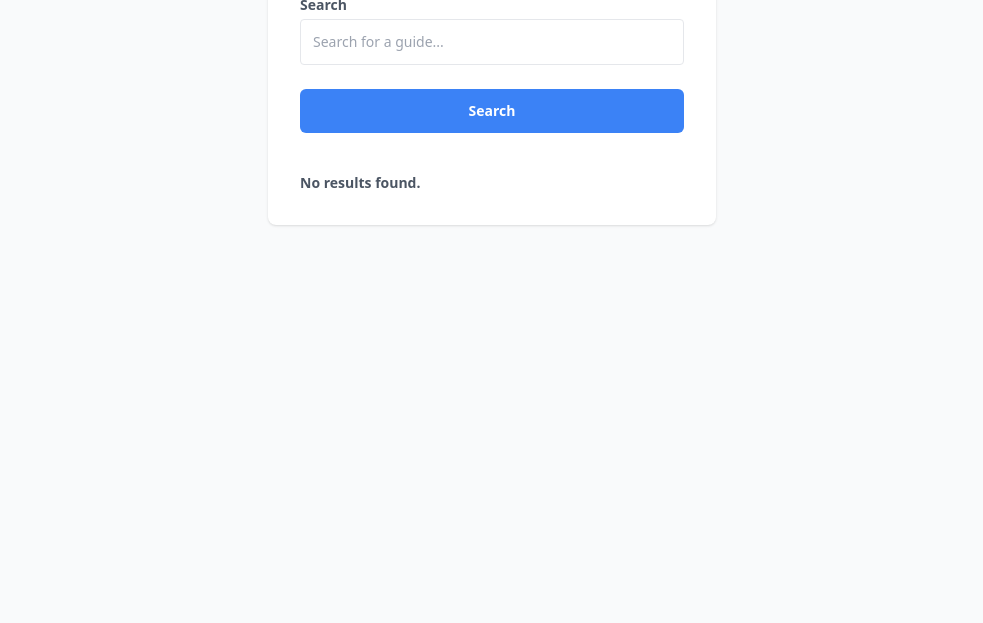
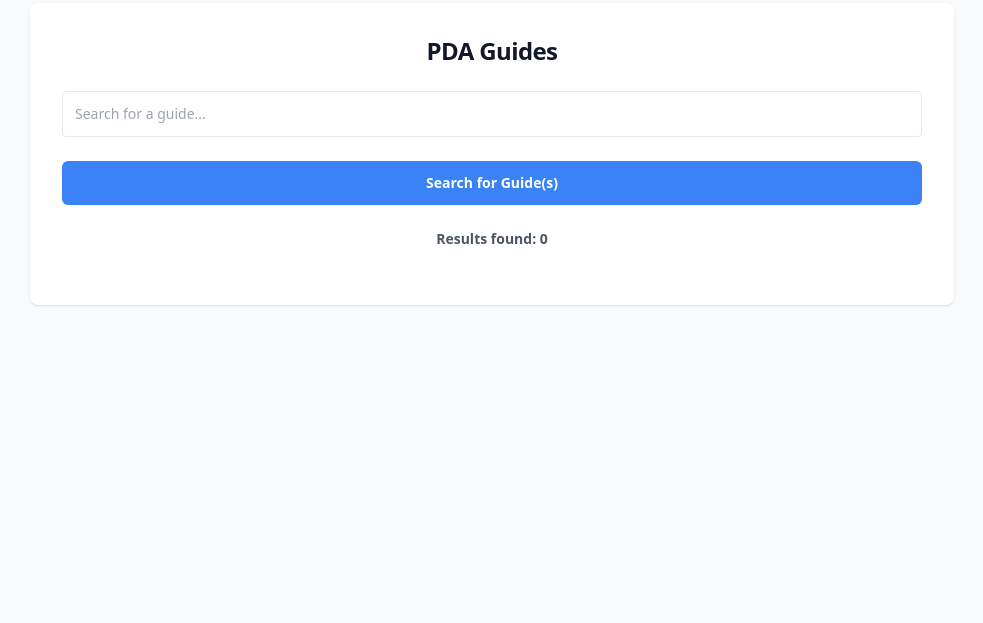
Before and after one commit to Akshay-De-Silva/Server-CW2, a CodeIgniter app: the page made by application/views/Guide/guide_view.php in a window 1280 px wide. Shown: the part 177-800 px from the top of the page, without its empty margins (148-1131 px from the left). Run offline with CodeIgniter, Linux system fonts and the light colour scheme; some libraries are stand-ins or nearby versions.

Commit message:
updated guide

```diff
--- a/application/views/Guide/guide_view.php
+++ b/application/views/Guide/guide_view.php
@@ -18,13 +18,47 @@ defined('BASEPATH') OR exit('No direct script access allowed');
 	<script src="https://cdn.jsdelivr.net/npm/axios/dist/axios.min.js"></script>
 </head>
 
-<body x-data="guide">
-<section class="bg-gray-50 dark:bg-gray-900">
+<nav class="bg-white dark:bg-gray-900 fixed w-full z-20 top-0 start-0 border-b border-gray-200 dark:border-gray-600">
+	<div class="max-w-screen-xl flex flex-wrap items-center justify-between mx-auto p-4">
+		<div class="flex items-center space-x-3 rtl:space-x-reverse">
+			<img src="https://png.pngtree.com/png-clipart/20230816/original/pngtree-radiation-symbol-of-activity-on-white-background-picture-image_7986533.png" class="h-8" alt="Logo">
+			<span class="self-center text-2xl font-semibold whitespace-nowrap dark:text-white">PDA NETWORK</span>
+		</div>
+		<div class="items-center justify-between hidden w-full md:flex md:w-auto md:order-1" id="navbar-sticky">
+			<ul class="flex flex-col p-4 md:p-0 mt-4 font-medium border border-gray-100 rounded-lg bg-gray-50 md:space-x-8 rtl:space-x-reverse md:flex-row md:mt-0 md:border-0 md:bg-white dark:bg-gray-800 md:dark:bg-gray-900 dark:border-gray-700">
+				<li>
+					<a href="<?php echo base_url('home') ?>" class="block py-2 px-3 text-gray-900 rounded hover:bg-gray-100 md:hover:bg-transparent md:hover:text-blue-700 md:p-0 md:dark:hover:text-blue-500 dark:text-white dark:hover:bg-gray-700 dark:hover:text-white md:dark:hover:bg-transparent dark:border-gray-700">
+						Home
+					</a>
+				</li>
+				<li>
+					<a href="<?php echo base_url('profile') ?>" class="block py-2 px-3 text-gray-900 rounded hover:bg-gray-100 md:hover:bg-transparent md:hover:text-blue-700 md:p-0 md:dark:hover:text-blue-500 dark:text-white dark:hover:bg-gray-700 dark:hover:text-white md:dark:hover:bg-transparent dark:border-gray-700">
+						Profile
+					</a>
+				</li>
+				<li>
+					<a href="#" class="block py-2 px-3 text-gray-900 rounded hover:bg-gray-100 md:hover:bg-transparent md:hover:text-blue-700 md:p-0 md:dark:hover:text-blue-500 dark:text-white dark:hover:bg-gray-700 dark:hover:text-white md:dark:hover:bg-transparent dark:border-gray-700">
+						Zone Updates
+					</a>
+				</li>
+				<li>
+					<a href="<?php echo base_url('guide') ?>" class="block py-2 px-3 text-gray-900 rounded hover:bg-gray-100 md:hover:bg-transparent md:hover:text-blue-700 md:p-0 md:dark:hover:text-blue-500 dark:text-white dark:hover:bg-gray-700 dark:hover:text-white md:dark:hover:bg-transparent dark:border-gray-700">
+						Guide
+					</a>
+				</li>
+			</ul>
+		</div>
+	</div>
+</nav>
+
+<body x-data="guide"
+	  class="bg-gray-50 dark:bg-gray-900">
+<section>
 	<div class="flex flex-col items-center px-6 py-8 mx-auto md:h-screen lg:py-0">
-		<div class="flex items-center mb-6 text-2xl font-semibold text-gray-900 dark:text-white">
+		<div class="flex items-center mb-6 text-2xl font-semibold text-gray-900 dark:text-white pt-24">
 			<img class="w-20 w-20 mr-2" src="https://png.pngtree.com/png-clipart/20230816/original/pngtree-radiation-symbol-of-activity-on-white-background-picture-image_7986533.png" alt="logo">
 		</div>
-		<div class="w-full bg-white rounded-lg shadow dark:border md:mt-0 sm:max-w-md xl:p-0 dark:bg-gray-800 dark:border-gray-700">
+		<div class="w-3/4 bg-white rounded-lg shadow dark:border md:mt-0 xl:p-0 dark:bg-gray-800 dark:border-gray-700">
 			<div class="p-6 space-y-4 md:space-y-6 sm:p-8">
 				<div class="flex justify-center">
 					<h1 class="text-xl font-bold leading-tight tracking-tight text-gray-900 md:text-2xl dark:text-white">
@@ -32,44 +66,79 @@ defined('BASEPATH') OR exit('No direct script access allowed');
 					</h1>
 				</div>
 
-				<?php if($this->session->flashdata('success')): ?>
-					<div class="bg-green-100 border-l-4 border-green-500 text-green-700 p-4" role="alert">
-						<p class="font-bold">Success</p>
-						<p><?php echo $this->session->flashdata('success'); ?></p>
-					</div>
-				<?php endif; ?>
-
-				<?php if($this->session->flashdata('error')): ?>
-					<div class="bg-red-100 border-l-4 border-red-500 text-red-700 p-4" role="alert">
-						<p class="font-bold">Error</p>
-						<p><?php echo $this->session->flashdata('error'); ?></p>
-					</div>
-				<?php endif; ?>
-
 				<div class="flex flex-col space-y-1">
-					<label for="search" class="text-sm font-semibold text-gray-600 dark:text-gray-300">Search</label>
 					<input
 						x-model="searchText"
 						type="text" name="search" id="search" class="block w-full p-3 text-sm dark:bg-gray-800 dark:text-gray-300 border border-gray-200 rounded focus:outline-none focus:border-blue-400" placeholder="Search for a guide...">
 				</div>
 				<button
 					@click="search()"
-					type="button" class="w-full p-3 mt-4 text-sm font-semibold text-white bg-blue-500 rounded-md hover:bg-blue-600 focus:outline-none focus:bg-blue-600">Search</button>
+					type="button" class="w-full p-3 mt-4 text-sm font-semibold text-white bg-blue-500 rounded-md hover:bg-blue-600 focus:outline-none focus:bg-blue-600">
+					Search for Guide(s)
+				</button>
+
+				<template x-if="guideResults.length > 0">
+
+					<button
+						@click="guideResults = []"
+						type="button" class="w-full p-3 mt-4 text-sm font-semibold text-white bg-red-400 rounded-md hover:bg-red-600 focus:outline-none focus:bg-red-600">
+						Clear Result(s)
+					</button>
+				</template>
+
+				<div class="flex justify-center mt-4">
+					<p class="text-sm font-semibold text-gray-600 dark:text-gray-300">Results found: <span x-text="guideResults.length"></span></p>
+				</div>
 
 				<div class="flex flex-col space-y-4">
 					<template x-if="guideResults.length > 0">
-						<template x-for="guide in guideResults">
-							<div class="flex flex-col space-y-2" :key="guide.entry_id">
-								<div class="flex items center justify-between">
-									<h2 class="text-lg font-semibold text-gray-900 dark:text-white" x-text="guide.entry_name"></h2>
-									<p class="text-sm font-semibold text-gray-600 dark:text-gray-300" x-text="guide.entry_category"></p>
-									<p class="text-sm font-semibold text-gray-600 dark:text-gray-300" x-text="guide.entry_description"></p>
+
+						<div class="dark:bg-gray-800">
+							<div class="mx-auto max-w-7xl px-6 lg:px-8">
+								<div class="mx-auto max-w-2xl lg:max-w-4xl">
+									<div class="mt-16 space-y-20 lg:mt-20 lg:space-y-20">
+
+										<template x-for="guide in guideResults" :key="guide.entry_id">
+
+											<article class="relative isolate flex flex-col gap-8 lg:flex-row">
+												<div class="relative aspect-[16/9] sm:aspect-[2/1] lg:aspect-square lg:w-64 lg:shrink-0">
+													<img src="https://images.unsplash.com/photo-1496128858413-b36217c2ce36?ixlib=rb-4.0.3&ixid=MnwxMjA3fDB8MHxwaG90by1wYWdlfHx8fGVufDB8fHx8&auto=format&fit=crop&w=3603&q=80" alt="" class="absolute inset-0 h-full w-full rounded-2xl bg-gray-50 object-cover">
+													<div class="absolute inset-0 rounded-2xl ring-1 ring-inset ring-gray-900/10"></div>
+												</div>
+												<div>
+													<div class="group relative max-w-xl">
+														<h3 class="mt-3 text-lg font-semibold leading-6 text-gray-900 group-hover:text-gray-600">
+															<div class="text-[#ffbc00]">
+																<span class="absolute inset-0"></span>
+																<div x-text="guide.entry_name"></div>
+															</div>
+														</h3>
+														<p class="mt-5 text-sm leading-6 text-white" x-text="guide.entry_description"></p>
+													</div>
+													<div class="mt-6 flex border-t border-gray-900/5 pt-6">
+														<div class="relative flex items-center gap-x-4">
+															<div class="text-sm leading-6">
+																<p class="font-semibold text-gray-900">
+																	<div class="text-white">
+																		<span class="absolute inset-0"></span>
+																		Category: <p x-text="guide.entry_category"></p>
+																	</div>
+																</p>
+															</div>
+														</div>
+													</div>
+												</div>
+											</article>
+										</template>
+										<template x-if="guideResults.length <= 0">
+											<p class="text-sm font-semibold text-gray-600 dark:text-gray-300">No results found.</p>
+										</template>
+
+									</div>
 								</div>
 							</div>
-						</template>
-					</template>
-					<template x-if="guideResults.length <= 0">
-						<p class="text-sm font-semibold text-gray-600 dark:text-gray-300">No results found.</p>
+						</div>
+
 					</template>
 				</div>
 			</div>
```
